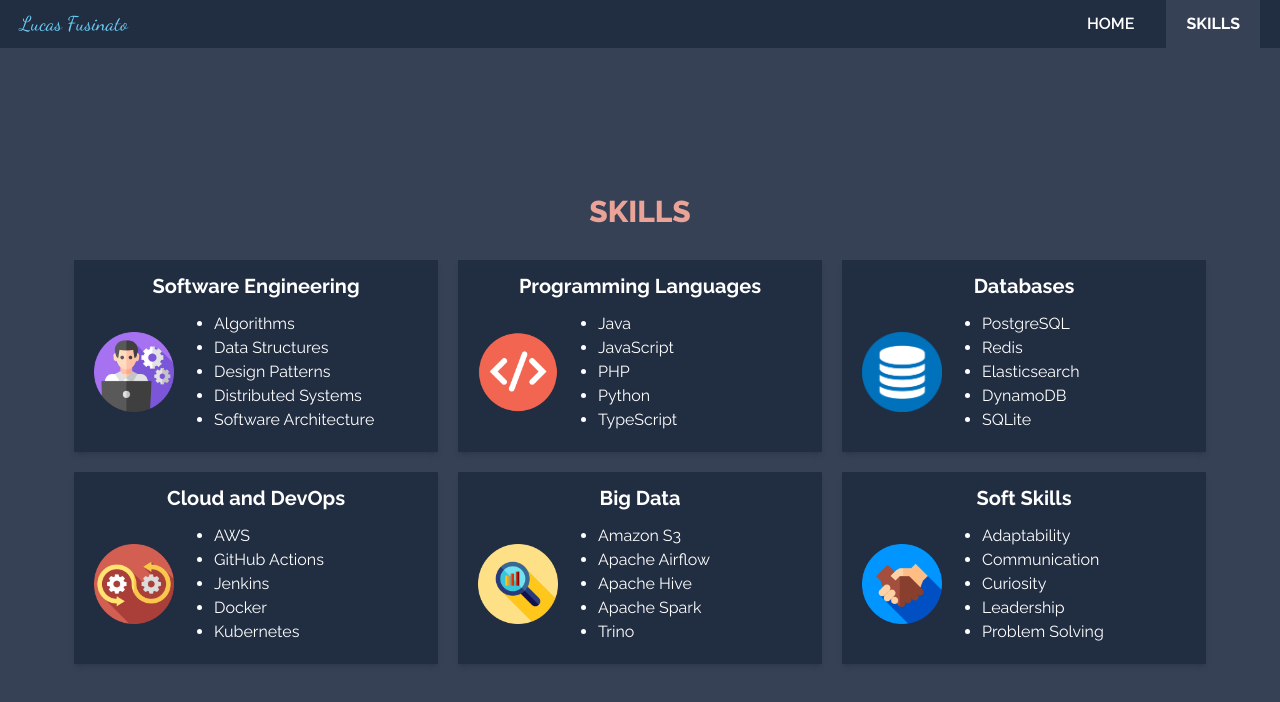
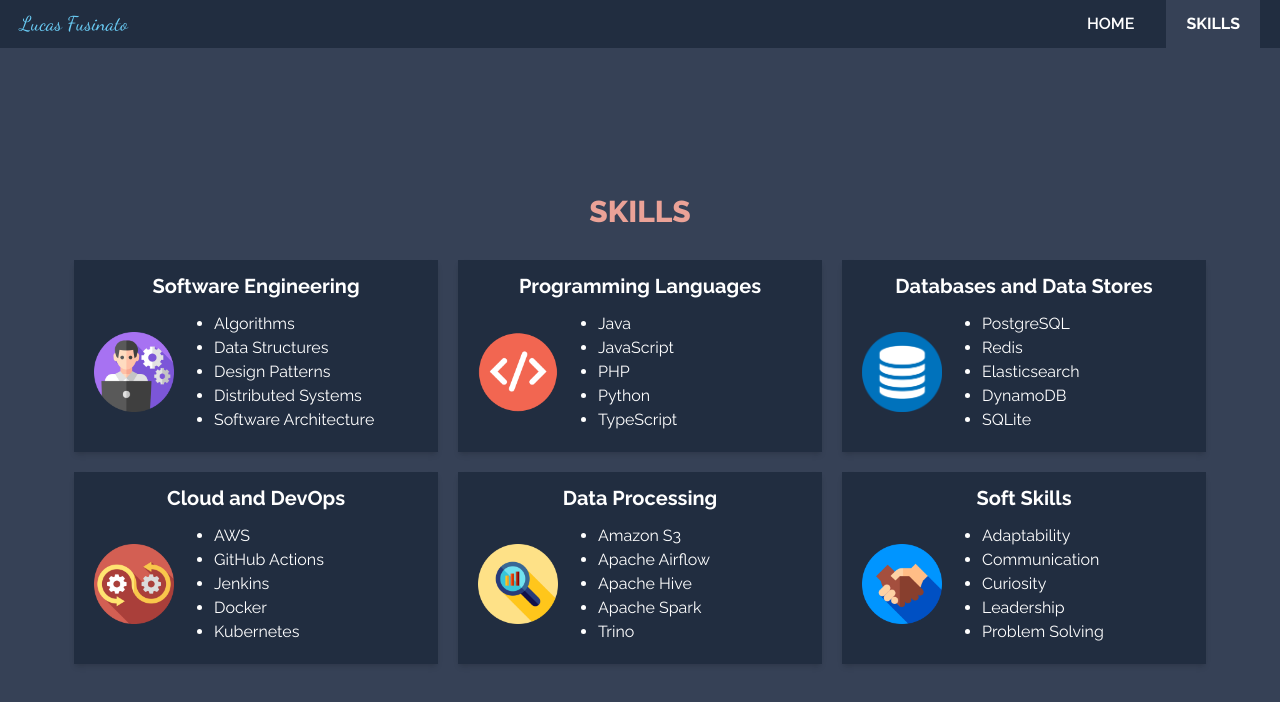
Before and after one commit to lucasfusinato/lucasfusinato.dev, a Next.js app: page /skills in a window 1280 px wide. Shown: the top 702 px of the page. Built offline with nearby package versions, Linux system fonts and the light colour scheme.

Commit message:
refactor: skills titles

```diff
--- a/src/app/skills/page.tsx
+++ b/src/app/skills/page.tsx
@@ -47,7 +47,7 @@ export default function Skills() {
       ]
     },
     {
-      title: "Databases",
+      title: "Databases and Data Stores",
       image: "/icons/skills/databases.png",
       items: [
         "PostgreSQL",
@@ -69,7 +69,7 @@ export default function Skills() {
       ]
     },
     {
-      title: "Big Data",
+      title: "Data Processing",
       image: "/icons/skills/bigdata.png",
       items: [
         "Amazon S3",
```
